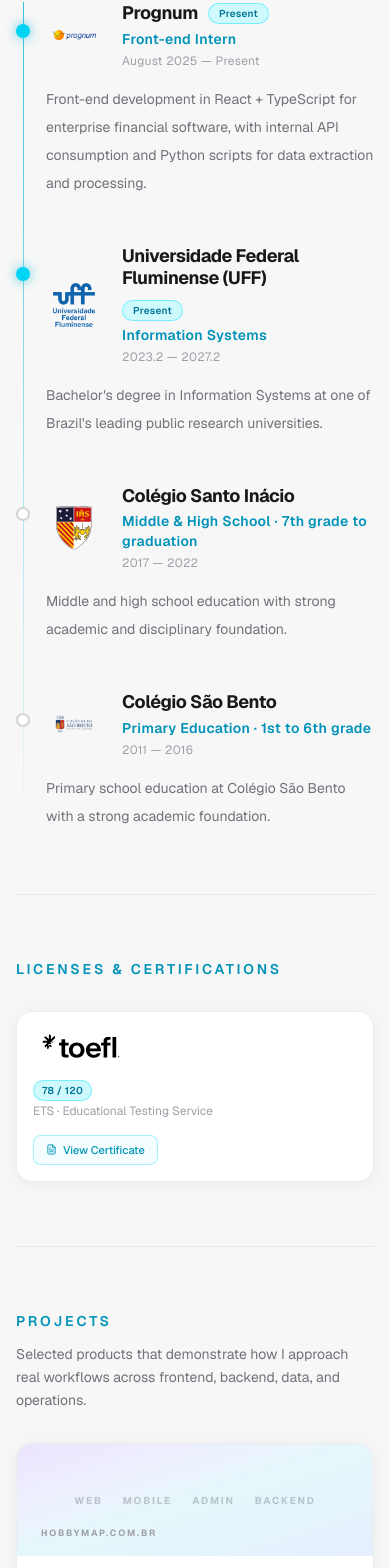
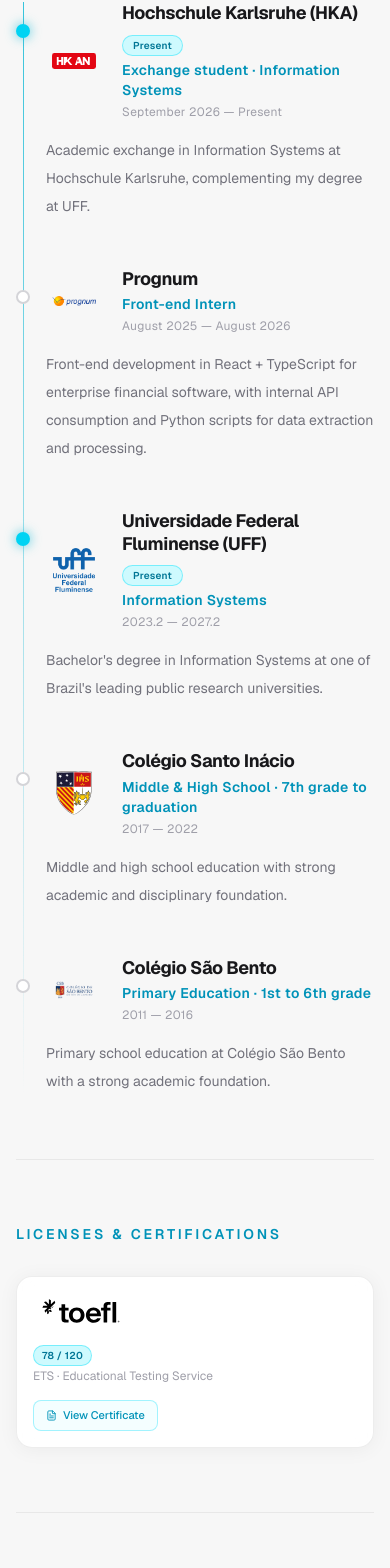
Before and after one commit to FelipeVilelaFreire/Curriculo-CV-, a Next.js app: page / in a window 390 px wide. Shown: the part 1268-2836 px from the top of the page. Built offline with nearby package versions, Linux system fonts and the light colour scheme.

Commit message:
feat(cv): update education and project cards

```diff
--- a/src/assets/logos/index.ts
+++ b/src/assets/logos/index.ts
@@ -1,4 +1,5 @@
 export const logos: Record<string, string> = {
+  hka:          "/logos/hka.svg",
   uff:          "/logos/uff.png",
   escola:       "/logos/saobento.png",
   prognum:      "/logos/prognum.webp",
--- a/src/components/pdf/CVDocument.tsx
+++ b/src/components/pdf/CVDocument.tsx
@@ -199,6 +199,7 @@
 
 // Real pixel dimensions of each logo (w × h)
 const LOGO_ASPECT: Record<string, number> = {
+  hka:          220 / 80,
   prognum:      249 / 56,   // 4.45 — wide wordmark
   uff:          289 / 296,  // 0.98 — roughly square
   santo_inacio: 200 / 200,  // 1.00 — square
@@ -219,6 +220,7 @@
 
 export default function CVDocument({ t, photoUrl, baseUrl }: Props) {
   const logos: Record<string, string> = {
+    hka:          `${baseUrl}/logos/hka.svg`,
     prognum:      `${baseUrl}/logos/Prognum.png`,
     uff:          `${baseUrl}/logos/uff.png`,
     santo_inacio: `${baseUrl}/logos/santoinacio.png`,
@@ -274,7 +276,7 @@
           {/* Left 60% — Experience & Education */}
           <View style={s.colExp}>
             <Text style={[s.secTitle, s.secFirst]}>{t.sections.experience.toUpperCase()}</Text>
-            {(["prognum", "uff", "santo_inacio", "escola"] as const).map(key => {
+            {(["hka", "prognum", "uff", "santo_inacio", "escola"] as const).map(key => {
               const item = t.timeline.items[key];
               const sz   = logoSize(key);
               return (
--- a/src/components/sections/ProjectsSection.tsx
+++ b/src/components/sections/ProjectsSection.tsx
@@ -5,10 +5,37 @@
 import { AnimatePresence, motion, useInView } from "framer-motion";
 import { ArrowUpRight, ExternalLink, Globe, LayoutDashboard, Package, Server, Smartphone, X } from "lucide-react";
 import GlassCard from "@/components/ui/GlassCard";
+import { GitHubIcon } from "@/components/ui/SocialIcons";
 import { useLanguage } from "@/lib/LanguageContext";
 import { hobbymap, portfolioProjects, type PortfolioProject, type ProjectKey } from "@/data/projects";
 
 const PLATFORM_ICONS = [Globe, Smartphone, LayoutDashboard, Server] as const;
+const ACCENT_STYLES = {
+  hobbymap: {
+    banner: "from-violet-500/[0.16] via-cyan-500/[0.10] to-blue-600/[0.10] dark:from-violet-500/[0.30] dark:via-cyan-500/[0.16] dark:to-blue-900/[0.30]",
+    title: "text-violet-700 dark:text-violet-300",
+    border: "dark:border-violet-400/[0.28]",
+    link: "text-cyan-700 hover:text-cyan-800 dark:text-cyan-400 dark:hover:text-cyan-300",
+  },
+  royalprime: {
+    banner: "from-amber-400/[0.20] via-yellow-500/[0.10] to-zinc-950/[0.14] dark:from-amber-400/[0.25] dark:via-yellow-500/[0.14] dark:to-black/[0.42]",
+    title: "text-amber-700 dark:text-amber-300",
+    border: "dark:border-amber-400/[0.28]",
+    link: "text-amber-700 hover:text-amber-800 dark:text-amber-300 dark:hover:text-amber-200",
+  },
+  synrax: {
+    banner: "from-yellow-500/[0.18] via-amber-500/[0.10] to-stone-900/[0.12] dark:from-yellow-400/[0.27] dark:via-amber-500/[0.14] dark:to-stone-950/[0.34]",
+    title: "text-yellow-700 dark:text-yellow-300",
+    border: "dark:border-yellow-400/[0.26]",
+    link: "text-yellow-700 hover:text-yellow-800 dark:text-yellow-300 dark:hover:text-yellow-200",
+  },
+  sonho: {
+    banner: "from-[#C8B091]/[0.42] via-[#A88B65]/[0.18] to-[#2B2118]/[0.10] dark:from-[#C8B091]/[0.28] dark:via-[#A88B65]/[0.20] dark:to-[#2B2118]/[0.42]",
+    title: "text-[#7A6B5C] dark:text-[#E4D5C1]",
+    border: "dark:border-[#C8B091]/[0.30]",
+    link: "text-[#7A6B5C] hover:text-[#5F5145] dark:text-[#E4D5C1] dark:hover:text-[#F4E9D4]",
+  },
+} as const;
 
 function Tag({ children }: { children: string }) {
   return <span className="px-2.5 py-1 rounded-lg bg-zinc-100 border border-zinc-200 text-zinc-600 dark:bg-white/[0.06] dark:border-white/[0.15] dark:text-zinc-200 text-xs transition-colors duration-300">{children}</span>;
@@ -26,23 +53,22 @@
   const { t } = useLanguage();
   const copy = t.projects[project.key];
   const visibleStack = featured ? project.stack : project.stack.slice(0, 4);
+  const accent = ACCENT_STYLES[project.accent];
 
   return (
-    <GlassCard className={`h-full flex flex-col ${featured ? "p-0 overflow-hidden" : "p-6"}`}>
-      {featured && (
-        <div className="relative w-full h-28 sm:h-40 overflow-hidden bg-gradient-to-br from-violet-500/[0.16] via-cyan-500/[0.10] to-blue-600/[0.10] dark:from-violet-500/[0.30] dark:via-cyan-500/[0.16] dark:to-blue-900/[0.30]">
+    <GlassCard className={`h-full flex flex-col p-0 overflow-hidden ${accent.border}`}>
+      <div className={`relative w-full ${featured ? "h-28 sm:h-40" : "h-24"} overflow-hidden bg-gradient-to-br ${accent.banner}`}>
           <div className="absolute inset-0 flex items-center justify-center gap-5 opacity-30 dark:opacity-50">
             {project.platforms.map(({ label }) => <span key={label} className="text-[10px] font-bold tracking-[0.18em] uppercase text-zinc-600 dark:text-white">{label}</span>)}
           </div>
-          <span className="absolute bottom-4 left-6 text-[9px] font-bold tracking-[0.2em] uppercase text-zinc-400 dark:text-white/40">{hobbymap.url?.replace("https://", "")}</span>
-        </div>
-      )}
+          <span className="absolute bottom-4 left-6 text-[9px] font-bold tracking-[0.2em] uppercase text-zinc-400 dark:text-white/40">{project.url?.replace("https://", "") ?? project.github?.replace("https://github.com/", "github.com/")}</span>
+      </div>
 
-      <div className={featured ? "p-5 sm:p-8 flex flex-col flex-1" : "flex flex-col flex-1"}>
+      <div className={`${featured ? "p-5 sm:p-8" : "p-5"} flex flex-col flex-1`}>
         <div className="flex flex-wrap items-center gap-2 mb-3">
-          <h3 className={`${featured ? "text-2xl" : "text-lg"} text-zinc-900 dark:text-white font-bold tracking-tight transition-colors duration-300`}>{project.name}</h3>
+          <h3 className={`${featured ? "text-2xl" : "text-lg"} ${accent.title} font-bold tracking-tight transition-colors duration-300`}>{project.name}</h3>
           {featured && <span className="px-2.5 py-0.5 rounded-full bg-cyan-100 border border-cyan-300/70 text-cyan-700 dark:bg-cyan-500/10 dark:border-cyan-500/30 dark:text-cyan-400 text-xs transition-colors duration-300">{t.projects.featured}</span>}
-          <span className="px-2.5 py-0.5 rounded-full bg-zinc-100 border border-zinc-300/70 text-zinc-600 dark:bg-white/[0.06] dark:border-white/[0.15] dark:text-zinc-300 text-[10px] font-semibold transition-colors duration-300">{project.status === "live" ? (t.projects.status?.live ?? "Live") : (t.projects.status?.inProgress ?? "In development")}</span>
+          {project.status === "live" && <span className="px-2.5 py-0.5 rounded-full bg-zinc-100 border border-zinc-300/70 text-zinc-600 dark:bg-white/[0.06] dark:border-white/[0.15] dark:text-zinc-300 text-[10px] font-semibold transition-colors duration-300">{t.projects.status?.live ?? "Live"}</span>}
         </div>
         <p className="text-zinc-500 dark:text-zinc-300 text-sm leading-relaxed flex-1 transition-colors duration-300">{copy.description}</p>
         <div className="flex flex-wrap gap-1.5 mt-5">{visibleStack.map((tech) => featured ? <Tag key={tech}>{tech}</Tag> : <SmallTag key={tech}>{tech}</SmallTag>)}</div>
@@ -51,12 +77,13 @@
             {t.projects.viewDetails}
             <ArrowUpRight size={14} />
           </button>
-          {(project.url || project.github) && (
-            <a href={project.url ?? project.github} target="_blank" rel="noopener noreferrer" className="inline-flex items-center gap-1.5 text-sm font-medium text-cyan-700 hover:text-cyan-800 dark:text-cyan-400 dark:hover:text-cyan-300 transition-colors duration-300">
+          {project.url && (
+            <a href={project.url} target="_blank" rel="noopener noreferrer" className={`inline-flex items-center gap-1.5 text-sm font-medium transition-colors duration-300 ${accent.link}`}>
               <ExternalLink size={14} />
               {copy.cta ?? t.projects.viewDetails}
             </a>
           )}
+          {project.github && <a href={project.github} target="_blank" rel="noopener noreferrer" className={`inline-flex items-center gap-1.5 text-sm font-medium transition-colors duration-300 ${accent.link}`}><GitHubIcon size={14} />{t.projects.githubLabel}</a>}
         </div>
       </div>
     </GlassCard>
@@ -100,7 +127,7 @@
           </div>
         </div>
 
-        {(project.url || project.github) && <div className="flex-shrink-0 px-4 sm:px-6 py-3 sm:py-4 border-t border-black/[0.06] dark:border-white/[0.08]"><a href={project.url ?? project.github} target="_blank" rel="noopener noreferrer" className="w-full flex items-center justify-center gap-2 py-2.5 rounded-xl font-medium text-sm transition-all duration-300 bg-cyan-50 border border-cyan-300/70 text-cyan-700 hover:bg-cyan-100 dark:bg-cyan-500/[0.10] dark:border-cyan-500/30 dark:text-cyan-400 dark:hover:bg-cyan-500/[0.18]"><ExternalLink size={14} />{copy.cta ?? t.projects.viewDetails}</a></div>}
+        {(project.url || project.github) && <div className="flex flex-wrap gap-3 flex-shrink-0 px-4 sm:px-6 py-3 sm:py-4 border-t border-black/[0.06] dark:border-white/[0.08]">{project.url && <a href={project.url} target="_blank" rel="noopener noreferrer" className="flex-1 min-w-40 flex items-center justify-center gap-2 py-2.5 rounded-xl font-medium text-sm transition-all duration-300 bg-cyan-50 border border-cyan-300/70 text-cyan-700 hover:bg-cyan-100 dark:bg-cyan-500/[0.10] dark:border-cyan-500/30 dark:text-cyan-400 dark:hover:bg-cyan-500/[0.18]"><ExternalLink size={14} />{copy.cta ?? t.projects.viewDetails}</a>}{project.github && <a href={project.github} target="_blank" rel="noopener noreferrer" className="flex-1 min-w-40 flex items-center justify-center gap-2 py-2.5 rounded-xl font-medium text-sm transition-all duration-300 border border-zinc-200 text-zinc-700 hover:bg-zinc-50 dark:border-white/[0.14] dark:text-zinc-200 dark:hover:bg-white/[0.06]"><GitHubIcon size={14} />{t.projects.githubLabel}</a>}</div>}
       </motion.div>
     </div>
   );
--- a/src/data/personal.ts
+++ b/src/data/personal.ts
@@ -8,6 +8,7 @@
 } as const;
 
 export const companies = {
+  hka:          "Hochschule Karlsruhe (HKA)",
   prognum:      "Prognum",
   uff:          "Universidade Federal Fluminense (UFF)",
   santo_inacio: "Colégio Santo Inácio",
@@ -30,7 +31,8 @@
 export const volunteerOrg = "Jovens da Paz" as const;
 
 export const timelineItems: { key: keyof typeof companies; current: boolean }[] = [
-  { key: "prognum",      current: true  },
+  { key: "hka",          current: true  },
+  { key: "prognum",      current: false },
   { key: "uff",          current: true  },
   { key: "santo_inacio", current: false },
   { key: "escola",       current: false },
--- a/src/data/projects.ts
+++ b/src/data/projects.ts
@@ -6,6 +6,7 @@
   url?: string;
   github?: string;
   status: "live" | "inProgress";
+  accent: "hobbymap" | "royalprime" | "synrax" | "sonho";
   stack: readonly string[];
   languages: readonly string[];
   platforms: readonly { label: string; tech: string }[];
@@ -14,7 +15,7 @@
 }
 
 export const hobbymap: PortfolioProject = {
-  key: "hobbymap", name: "HobbyMap", url: "https://hobbymap.com.br", status: "live",
+  key: "hobbymap", name: "HobbyMap", url: "https://hobbymap.com.br", github: "https://github.com/FelipeVilelaFreire/HobbyMap", status: "live", accent: "hobbymap",
   languages: ["PT", "EN", "DE"], stack: ["Next.js", "React Native", "Django", "PostGIS", "TypeScript", "AWS S3"],
   platforms: [{ label: "Web", tech: "Next.js 16" }, { label: "Mobile", tech: "React Native + Expo" }, { label: "Admin", tech: "React + Vite" }, { label: "Backend", tech: "Django REST + PostGIS" }],
   infra: [{ name: "Vercel", role: "Web deployment" }, { name: "Render", role: "API server" }, { name: "Supabase", role: "PostgreSQL and authentication" }, { name: "AWS S3", role: "File storage" }],
@@ -22,7 +23,7 @@
 };
 
 export const royalprime: PortfolioProject = {
-  key: "royalprime", name: "RoyalPrime", status: "inProgress", languages: ["PT"],
+  key: "royalprime", name: "RoyalPrime", github: "https://github.com/FelipeVilelaFreire/Royal-Carnes", status: "inProgress", accent: "royalprime", languages: ["PT"],
   stack: ["React", "React Native", "Django REST", "PostgreSQL", "TypeScript", "Vite"],
   platforms: [{ label: "Client web", tech: "React + Vite" }, { label: "Client mobile", tech: "React Native" }, { label: "Admin", tech: "React + Vite" }, { label: "Backend", tech: "Django REST Framework" }],
   infra: [{ name: "Vercel", role: "Frontend deployment target" }, { name: "Render", role: "Django API deployment target" }, { name: "Supabase", role: "Managed PostgreSQL target" }],
@@ -30,7 +31,7 @@
 };
 
 export const synrax: PortfolioProject = {
-  key: "synrax", name: "Synrax", url: "https://www.syraxautomation.com/", github: "https://github.com/FelipeVilelaFreire/Syrax", status: "inProgress",
+  key: "synrax", name: "Synrax", url: "https://www.syraxautomation.com/", github: "https://github.com/FelipeVilelaFreire/Syrax", status: "inProgress", accent: "synrax",
   languages: ["PT", "EN"], stack: ["Next.js", "Django REST", "PostgreSQL", "Webhooks", "WhatsApp API", "TypeScript"],
   platforms: [{ label: "Web", tech: "Next.js" }, { label: "Admin", tech: "React + Vite" }, { label: "Mobile", tech: "React Native + Expo" }, { label: "Backend", tech: "Django REST Framework" }],
   infra: [{ name: "Vercel", role: "Web application" }, { name: "Render", role: "Backend API server" }, { name: "Supabase", role: "PostgreSQL" }, { name: "Meta WhatsApp API", role: "Messaging gateway" }],
@@ -38,7 +39,7 @@
 };
 
 export const sonho: PortfolioProject = {
-  key: "sonho", name: "Sonho dos Pés", github: "https://github.com/FelipeVilelaFreire/SonhodosPes", status: "live", languages: ["PT"],
+  key: "sonho", name: "Sonho dos Pés", github: "https://github.com/FelipeVilelaFreire/SonhodosPes", status: "live", accent: "sonho", languages: ["PT"],
   stack: ["Vanilla JavaScript", "PWA", "Service Worker", "IndexedDB", "Vercel Serverless", "Google Sheets API"],
   platforms: [{ label: "Store PWA", tech: "HTML5 + CSS3 + Vanilla JavaScript" }, { label: "Offline data", tech: "IndexedDB + Service Worker" }, { label: "Serverless API", tech: "Node.js on Vercel" }, { label: "Operations", tech: "Google Sheets API" }],
   infra: [{ name: "Vercel", role: "PWA and serverless deployment" }, { name: "Google Sheets", role: "Operational product data" }, { name: "IndexedDB", role: "Offline browser storage" }],
--- a/src/lib/LanguageContext.tsx
+++ b/src/lib/LanguageContext.tsx
@@ -52,6 +52,7 @@
   timeline: {
     present: string;
     items: {
+      hka: { role: string; period: string; description: string };
       prognum: { role: string; period: string; description: string };
       uff:     { role: string; period: string; description: string };
       escola:       { role: string; period: string; description: string };
@@ -67,6 +68,7 @@
     detailsLabel?: string;
     closeDetails?: string;
     intro?: string;
+    githubLabel: string;
     status?: { live: string; inProgress: string };
     hobbymap: ProjectCaseMessages;
     royalprime: ProjectCaseMessages;
@@ -115,9 +117,14 @@
     timeline: {
       present: "Present",
       items: {
+        hka: {
+          role:        "Exchange student · Information Systems",
+          period:      "September 2026 — Present",
+          description: "Academic exchange in Information Systems at Hochschule Karlsruhe, complementing my degree at UFF.",
+        },
         prognum: {
           role:        "Front-end Intern",
-          period:      "August 2025 — Present",
+          period:      "August 2025 — August 2026",
           description: "Front-end development in React + TypeScript for enterprise financial software, with internal API consumption and Python scripts for data extraction and processing.",
         },
         uff: {
@@ -144,6 +151,7 @@
       viewDetails: "View case study",
       detailsLabel: "case study",
       closeDetails: "Close project details",
+      githubLabel: "GitHub",
       intro: "Selected products that demonstrate how I approach real workflows across frontend, backend, data, and operations.",
       status: { live: "Live", inProgress: "In development" },
       hobbymap: {
@@ -219,9 +227,14 @@
     timeline: {
       present: "Presente",
       items: {
+        hka: {
+          role:        "Intercâmbio acadêmico · Sistemas de Informação",
+          period:      "Setembro 2026 — Presente",
+          description: "Intercâmbio acadêmico em Sistemas de Informação na Hochschule Karlsruhe, complementando a formação na UFF.",
+        },
         prognum: {
           role:        "Estagiário Front-end",
-          period:      "Agosto 2025 — Presente",
+          period:      "Agosto 2025 — Agosto 2026",
           description: "Desenvolvimento front-end em React + TypeScript para software financeiro empresarial, com consumo de APIs internas e scripts Python para extração e processamento de dados.",
         },
         uff: {
@@ -246,6 +259,7 @@
       professional: "Profissional",
       personal:     "Pessoal",
       viewDetails:  "Detalhes",
+      githubLabel: "GitHub",
       builtWith:    "Feito com",
       synrax: {
         subtitle:         "Plataforma SaaS de Recuperação de Receita & Automação",
@@ -328,9 +342,14 @@
     timeline: {
       present: "Aktuell",
       items: {
+        hka: {
+          role:        "Austauschstudent · Informationssysteme",
+          period:      "September 2026 — Aktuell",
+          description: "Akademischer Austausch in Informationssystemen an der Hochschule Karlsruhe als Ergänzung zum Studium an der UFF.",
+        },
         prognum: {
           role:        "Front-end Praktikant",
-          period:      "August 2025 — Heute",
+          period:      "August 2025 — August 2026",
           description: "Frontend-Entwicklung in React + TypeScript für Finanz-Unternehmenssoftware, mit internem API-Konsum und Python-Skripten zur Datenextraktion und -verarbeitung.",
         },
         uff: {
@@ -355,6 +374,7 @@
       professional: "Beruflich",
       personal:     "Persönlich",
       viewDetails:  "Details",
+      githubLabel: "GitHub",
       builtWith:    "Gebaut mit",
       synrax: {
         subtitle:         "SaaS-Plattform für Umsatzzurückgewinnung & Automatisierung",
@@ -437,9 +457,14 @@
     timeline: {
       present: "Presente",
       items: {
+        hka: {
+          role:        "Estudiante de intercambio · Sistemas de Información",
+          period:      "Septiembre 2026 — Presente",
+          description: "Intercambio académico en Sistemas de Información en la Hochschule Karlsruhe, complementando la carrera en la UFF.",
+        },
         prognum: {
           role:        "Pasante Front-end",
-          period:      "Agosto 2025 — Presente",
+          period:      "Agosto 2025 — Agosto 2026",
           description: "Desarrollo front-end en React + TypeScript para software financiero empresarial, con consumo de APIs internas y scripts Python para extracción y procesamiento de dados.",
         },
         uff: {
@@ -464,6 +489,7 @@
       professional: "Profesional",
       personal:     "Personal",
       viewDetails:  "Detalles",
+      githubLabel: "GitHub",
       builtWith:    "Construido con",
       synrax: {
         subtitle:         "Plataforma SaaS de Recuperación de Ingresos y Automatización",
```
Also changed, not shown: public/logos/hka.svg (added).
